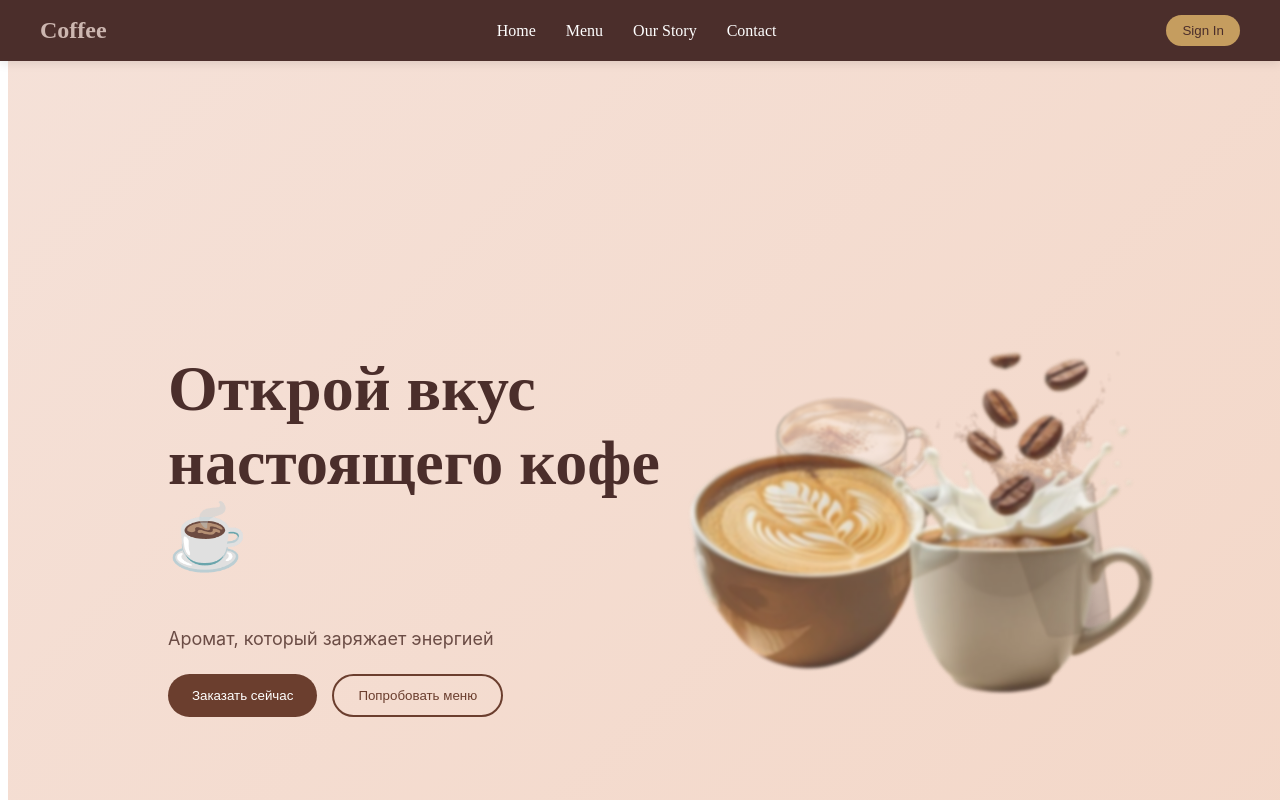
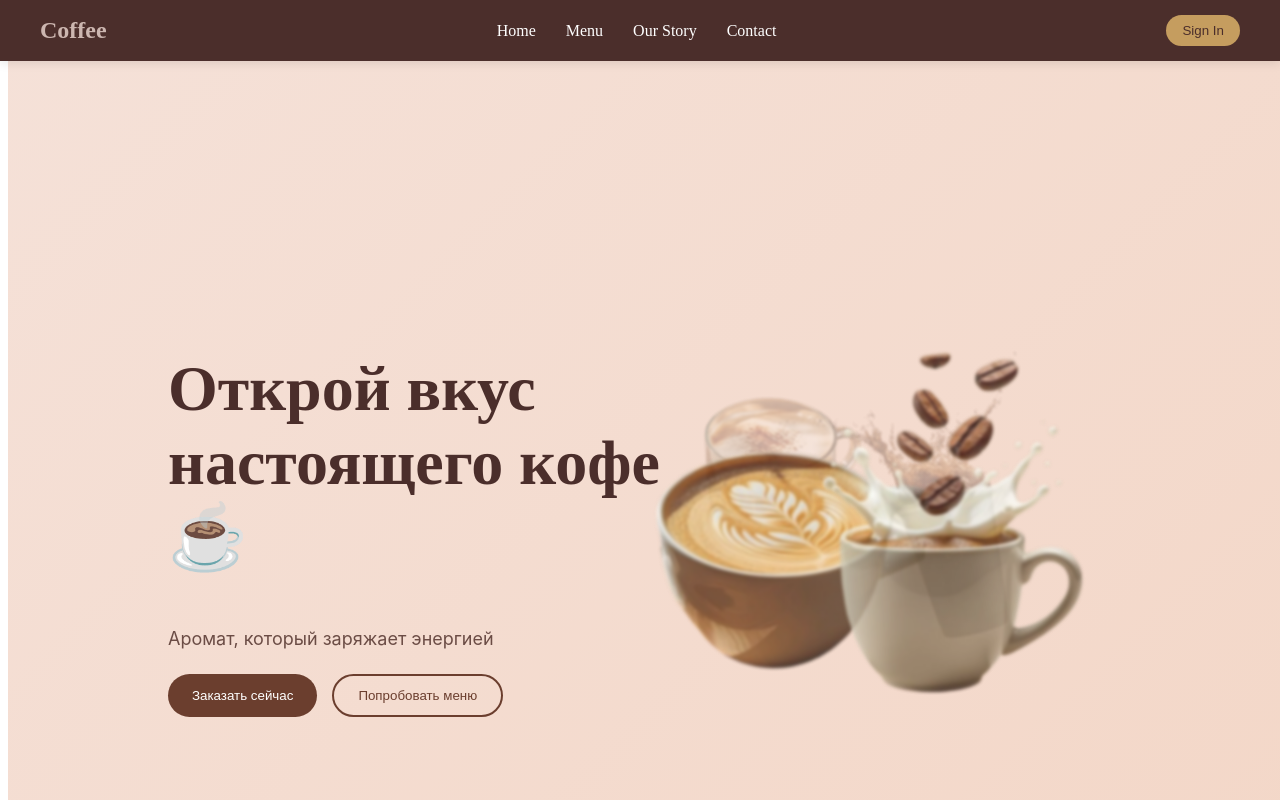
Before and after one commit to sinon2002/coffee-site-, a React (Vite) app: page / in a window 1280 px wide. Shown: the top 800 px of the page. Built offline with nearby package versions, Linux system fonts and the light colour scheme.

Commit message:
Refactor Hero.module.css styles for layout and design

```diff
--- a/src/components/Hero/Hero.module.css
+++ b/src/components/Hero/Hero.module.css
@@ -8,6 +8,7 @@ background: linear-gradient(135deg, #f5e1d8, #f3d6c6);
   overflow: hidden;
  width: 100%;
   overflow: hidden;
+  max-width: 100%;
 }
 
 .container {
@@ -34,7 +35,8 @@ background: linear-gradient(135deg, #f5e1d8, #f3d6c6);
   top: 0;
   width: 100%; /* ВАЖНО */
   height: 100%;
-  overflow: hidden; /* убирает чёрную полосу */
+  overflow: hidden;
+  max-width: 100%; /* убирает чёрную полосу */
 }
 img {
   max-width: 100%;
@@ -43,20 +45,18 @@ img {
 .image {
   position: absolute;
   top: 50%;
-  left: 70%;
+  left: 60%; /* было 70% */
   transform: translate(-50%, -50%) scale(0.5);
   opacity: 0;
   transition: all 1s ease;
 }
-
 /* главный */
 .active {
-  left: 65%;
+  left: 60%; /* было 65% */
   transform: translate(-50%, -50%) scale(1);
   opacity: 1;
   z-index: 3;
 }
-
 /* слева */
 .previous {
   left: 50%;
@@ -67,7 +67,7 @@ img {
 
 /* справа */
 .next {
-  left: 80%;
+  left: 75%; /* было 80% ❌ */
   transform: translate(-50%, -50%) scale(0.7);
   opacity: 0.6;
   filter: blur(4px);
@@ -111,7 +111,7 @@ img {
 }
 .coffee {
   width: 300px;
-  transition: all 0.8s ease;
+  max-width: 100%;
 }
 .text h1 {
   font-size: 60px;
```
